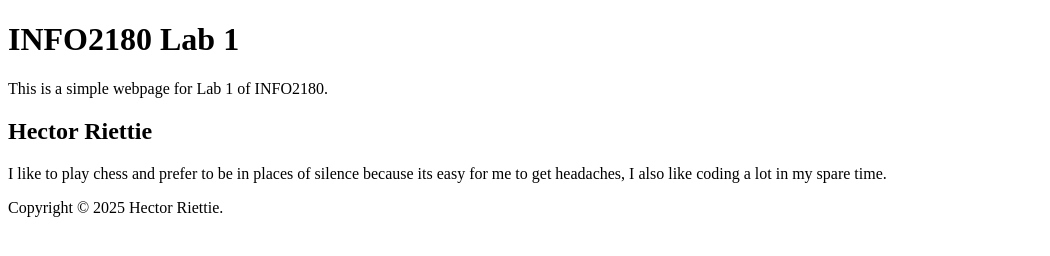
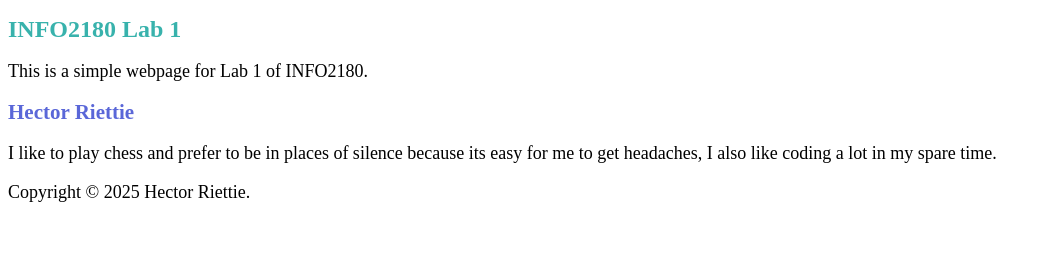
Before and after one commit to Godsminion777/info2180-lab1, a plain HTML site: page index.html in a window 1280 px wide. Shown: the whole page, without its empty margins (0-1050 px from the left). Drawn offline with Linux system fonts and the light colour scheme.

Commit message:
Add CSS styling and update page content

```diff
--- a/index.html
+++ b/index.html
@@ -6,6 +6,7 @@
     <meta name="viewport" content="width=device-width, initial-scale=1.0">
     <meta http-equiv="X-UA-Compatible" content="ie=edge">
     <title>INFO2180 Lab 1</title>
+    <link rel="stylesheet" href="styles.css">
 </head>
 <body>
     <header>
--- /dev/null
+++ b/styles.css
@@ -0,0 +1,13 @@
+h1 {
+    font-size: 24px;
+    color: #38B2AC;
+}
+
+h2 {
+    font-size: 21px;
+    color: #5A67D8;
+}
+
+p {
+    font-size: 18px;
+}
```
